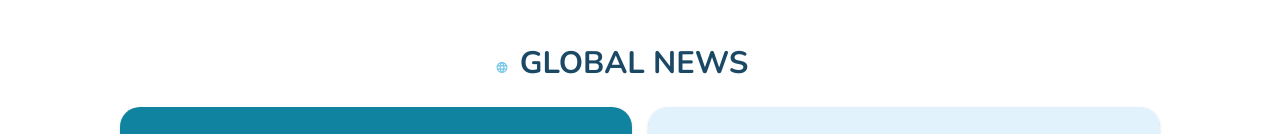
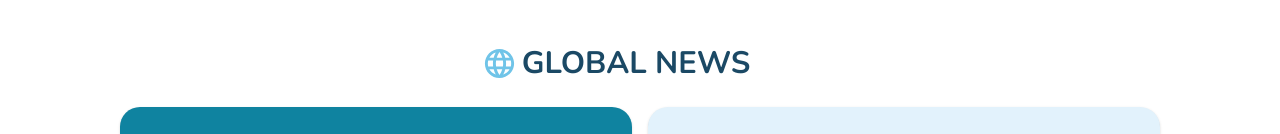
Before and after one commit to sophiac6410/SENG3011_EpicDemic, a React (Create React App) app in the folder PHASE_2/Application_SourceCode/epicdemic/: page / in a window 1280 px wide. Shown: the part 666-800 px from the top of the page. Built offline with nearby package versions, Linux system fonts and the light colour scheme.

Commit message:
fixed global icon

```diff
--- a/PHASE_2/Application_SourceCode/epicdemic/src/components/Home/NewsBar.js
+++ b/PHASE_2/Application_SourceCode/epicdemic/src/components/Home/NewsBar.js
@@ -43,7 +43,7 @@ class NewsBar extends React.Component {
       <div style={{ padding: '30px', marginBottom: '30px' }}>
         <Row className="mt-2 justify-content-center">
           <div className="mb-2 text-center me-5" style={{ color: '#515151' }}>
-            <LanguageIcon fontSize="regular" className="color-medium-blue" sx={{margin: '10px', paddingBottom: '3px'}}/>
+            <LanguageIcon fontSize="large" className="color-medium-blue"  sx={{marginBottom: '10px', marginRight: '5px'}}/>
             <Typography variant="heading1" className="color-dark-teal">GLOBAL NEWS</Typography>
           </div>
           <div className="news-carousel">
```
